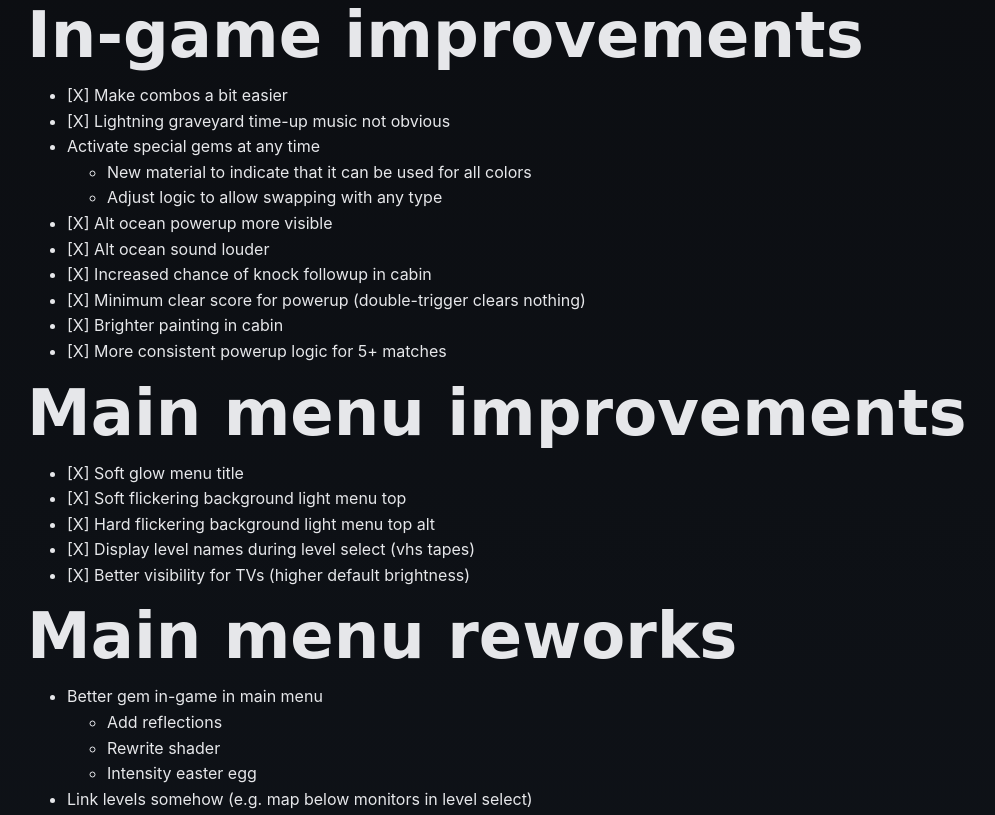
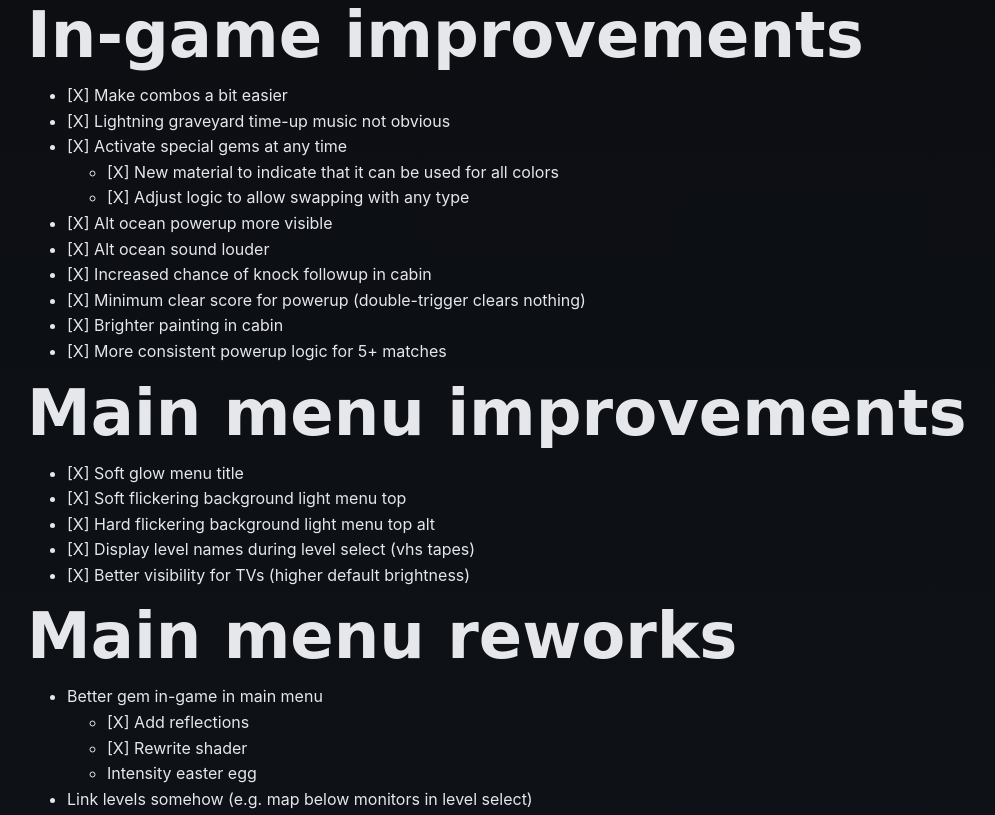
Before and after one commit to RadiantWolf-Games/radiantwolf-games.github.io, a plain HTML site: page roadmap.html in a window 1280 px wide. Shown: the part 737-1552 px from the top of the page, without its empty margins (87-1082 px from the left). Drawn offline with Linux system fonts and the light colour scheme; a web font is replaced by a local one.

Commit message:
Updated roadmap

```diff
--- a/roadmap.html
+++ b/roadmap.html
@@ -56,10 +56,10 @@
 	<ul>
 		<li>[X] Make combos a bit easier</li>
 		<li>[X] Lightning graveyard time-up music not obvious</li>
-		<li>Activate special gems at any time</li>
+		<li>[X] Activate special gems at any time</li>
 		<ul>
-			<li>New material to indicate that it can be used for all colors</li>
-			<li>Adjust logic to allow swapping with any type</li>
+			<li>[X] New material to indicate that it can be used for all colors</li>
+			<li>[X] Adjust logic to allow swapping with any type</li>
 		</ul>
 		<li>[X] Alt ocean powerup more visible</li>
 		<li>[X] Alt ocean sound louder</li>
@@ -82,8 +82,8 @@
 	<ul>
 		<li>Better gem in-game in main menu</li>
 		<ul>
-			<li>Add reflections</li>
-			<li>Rewrite shader</li>
+			<li>[X] Add reflections</li>
+			<li>[X] Rewrite shader</li>
 			<li>Intensity easter egg</li>
 		</ul>
 		<li>Link levels somehow (e.g. map below monitors in level select)</li>
```
